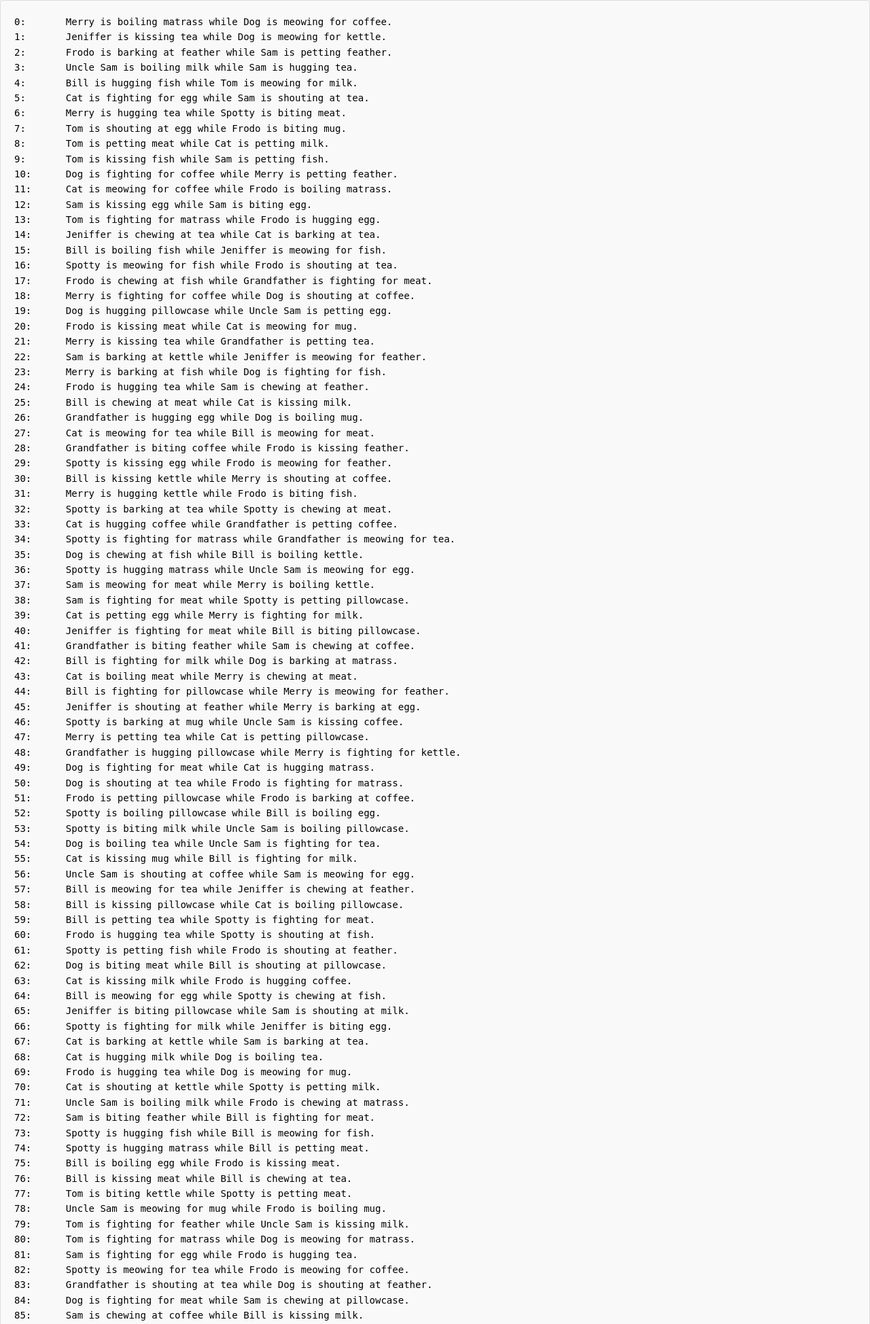
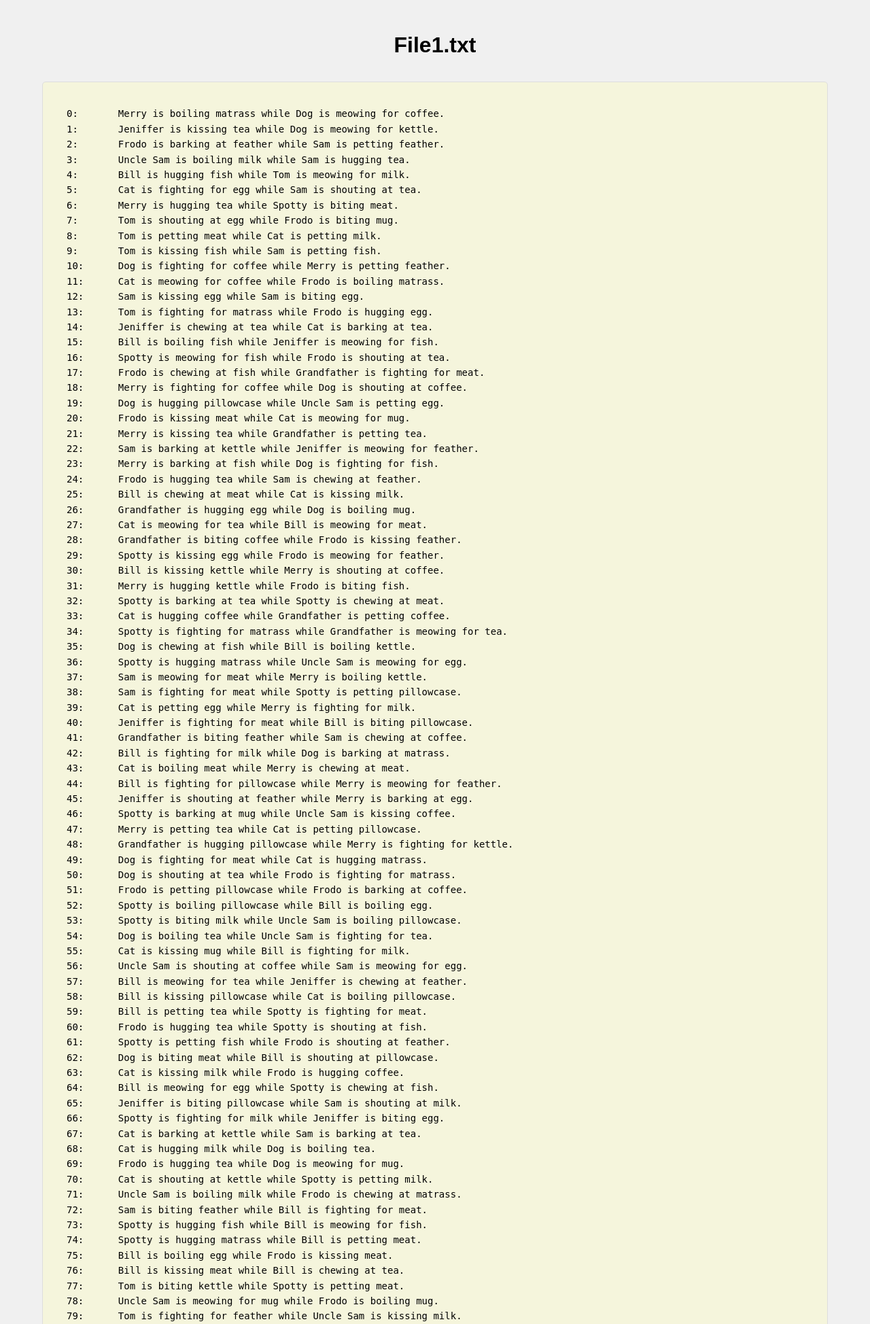
Before and after one commit to vijetakujur/Vetty-Test, a Flask app: page / in a window 1280 px wide. Shown: the top 1948 px of the page at 68% size. Run offline with Flask 3, Linux system fonts and the light colour scheme.

Commit message:
styling added

```diff
--- a/static/css/index.css
+++ /dev/null
@@ -1,27 +0,0 @@
-/* style.css */
-
-body {
-    font-family: Arial, sans-serif;
-    background-color: #f0f0f0;
-    margin: 0;
-    padding: 0;
-}
-
-.container {
-    max-width: 800px;
-    margin: 0 auto;
-    padding: 20px;
-    background-color: #fff;
-    border-radius: 5px;
-    box-shadow: 0 2px 5px rgba(0, 0, 0, 0.1);
-}
-
-h1 {
-    color: #333;
-}
-
-p {
-    color: #666;
-}
-
-/* Add more styles as needed */
--- a/templates/index.html
+++ b/templates/index.html
@@ -4,35 +4,35 @@
     <meta charset="UTF-8" />
     <meta name="viewport" content="width=device-width, initial-scale=1.0" />
     <title>Flask Application</title>
-    <link
+    <!-- <link
       rel="stylesheet"
       href="{{ url_for('static', filename='css/index.css')}}"
-    />
+    /> -->
     <style>
       body {
         font-family: Arial, sans-serif;
-        margin: 0;
-        padding: 0;
+        margin: 1.5rem;
+        padding: 3px;
         background-color: #f0f0f0;
       }
 
-      .container {
+      /*.container {
         max-width: 800px;
         margin: 0 auto;
         padding: 20px;
         background-color: #fff;
         box-shadow: 0 0 10px rgba(0, 0, 0, 0.1);
-      }
+      } */
 
       pre {
-        white-space: pre-wrap; /* Preserve line breaks */
-        word-wrap: break-word; /* Break long words */
+        white-space: pre-wrap;
+        word-wrap: break-word;
         font-family: monospace;
         font-size: 14px;
         line-height: 1.6;
-        margin: 0;
-        padding: 20px;
-        background-color: #f9f9f9;
+        margin: 35px;
+        padding: 35px;
+        background-color: beige;
         border: 1px solid #ddd;
         border-radius: 5px;
         overflow-x: auto;
@@ -40,7 +40,12 @@
     </style>
   </head>
   <body>
-    <pre>{{ content }}</pre>
+    <div>
+      <h1 style="text-align: center">File1.txt</h1>
+    </div>
+    <div>
+      <pre>{{ content }}</pre>
+    </div>
     <!-- <h1>Hello World, this is from the template</h1> -->
   </body>
 </html>
```
Also changed, not shown: 3 other files.
